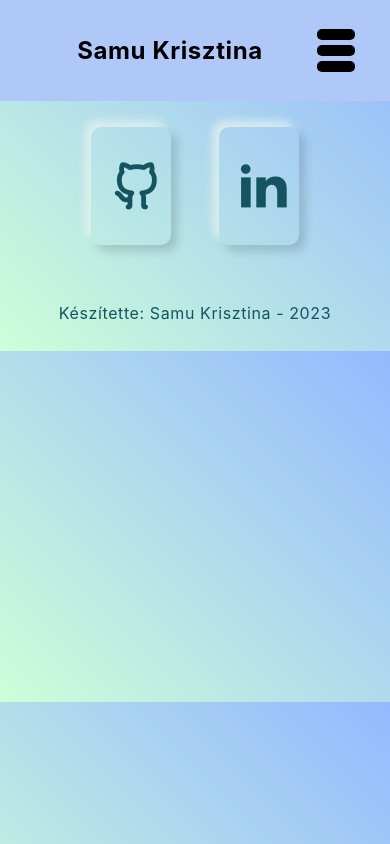
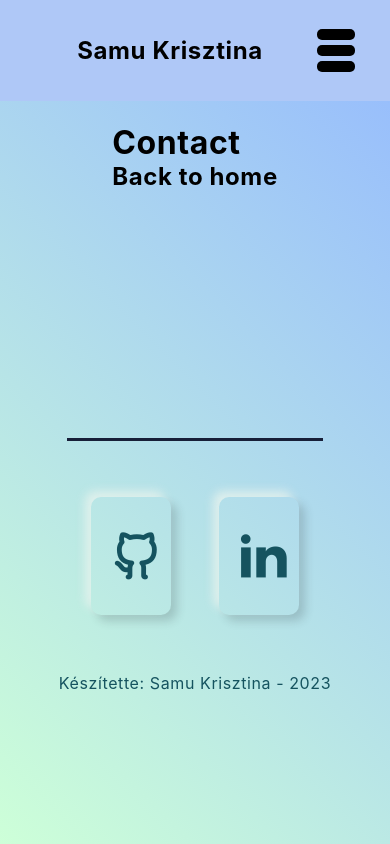
Before and after one commit to KrisztinaSamu/krisztinasamu_portfolio_, a Next.js app: page /contact in a window 390 px wide. Built offline with nearby package versions, Linux system fonts and the light colour scheme.

Commit message:
migrating the use of Layout component in _app.js and repair of hamburger menu

```diff
--- a/components/Layout.js
+++ b/components/Layout.js
@@ -1,15 +1,14 @@
-import Head from "next/head";
 import styles from "../styles/Layout.module.css";
 import Navbar from "./Navbar";
 import "../styles/Navbar.module.css";
 import Footer from "./Footer";
 
-export default function Layout({ children }) {
+export default function Layout(props) {
   return (
-    <>
+    <div className={styles.pageWrapper}>
       <Navbar />
-      <main>{children}</main>
+      <main>{props.children}</main>
       <Footer />
-    </>
+    </div>
   );
 }
--- a/components/Navbar.js
+++ b/components/Navbar.js
@@ -23,7 +23,7 @@ export default function Navbar() {
         </div>
 
         <div className={`${navbar.navLinks} ${active ? navbar.active : ''}`}>
-          <ul className={navbar.navLinksUl}>
+          <ul className={navbar.navLinksUl} onClick={handleNav}>
             <li className={navbar.navLinkItem}>
               <Link href="/about" className={navbar.navLinkText}>
                 Rólam
--- a/pages/_app.js
+++ b/pages/_app.js
@@ -1,6 +1,8 @@
 import "../styles/globals.css";
 import "remixicon/fonts/remixicon.css";
+import Layout from "../components/Layout.js";
+
 
 export default function MyApp({ Component, pageProps }) {
-  return <Component {...pageProps} />;
+  return <Layout><Component {...pageProps} /></Layout>;
 }
--- a/pages/contact.js
+++ b/pages/contact.js
@@ -1,13 +1,12 @@
 import Link from "next/link";
-import Layout from "../components/Layout.js"
 
 export default function ContactPage() {
   return (
-    <Layout>
+    <>
       <h1>Contact</h1>
       <h2>
         <Link href="/">Back to home</Link>
       </h2>
-    </Layout>
+    </>
   );
 }
--- a/pages/feedback.js
+++ b/pages/feedback.js
@@ -1,13 +1,12 @@
 import Link from "next/link";
-import Layout from "../components/Layout.js"
 
 export default function FeedbackPage() {
   return (
-    <Layout>
+    <>
       <h1>Feedback</h1>
       <h2>
         <Link href="/">Back to home</Link>
       </h2>
-    </Layout>
+    </>
   );
 }
--- a/pages/portfolio.js
+++ b/pages/portfolio.js
@@ -1,13 +1,12 @@
 import Link from "next/link";
-import Layout from "../components/Layout.js"
 
 export default function PortfolioPage() {
   return (
-    <Layout>
+    <>
       <h1> Portfolio</h1>
       <h2>
         <Link href="/">Back to home</Link>
       </h2>
-    </Layout>
+    </>
   );
 }
--- a/pages/skills_and_tools.js
+++ b/pages/skills_and_tools.js
@@ -1,13 +1,12 @@
 import Link from "next/link";
-import Layout from "../components/Layout.js"
 
 export default function SkillsPage() {
   return (
-    <Layout>
+    <>
       <h1> Skills</h1>
       <h2>
         <Link href="/">Back to home</Link>
       </h2>
-    </Layout>
+    </>
   );
 }
--- a/styles/Layout.module.css
+++ b/styles/Layout.module.css
@@ -1,5 +1,13 @@
-.sectionMain {
+.pageWrapper {
+  display: flex;
+  flex-direction: column;
+  align-items: center;
+  justify-content: space-around;
+  height: 100vh;
+}
+
+/*.sectionMain {
   height: 100%;
   position: relative;
-  top: 3rem;
-}
+  top: 4rem;
+}*/
--- a/styles/Navbar.module.css
+++ b/styles/Navbar.module.css
@@ -111,4 +111,8 @@
     height: auto;
     flex-direction: row;
   }
+
+  .active {
+    background-color: inherit;
+  }
 }
--- a/styles/globals.css
+++ b/styles/globals.css
@@ -1,5 +1,5 @@
 :root {
-  --mainColor: /*#e7c491*/ #e2e3eb;
+  --mainColor: #e2e3eb;
   --mainColorLight: #bdaf9a;
   --secondaryColor: #150886;
   --textColor: #15535f;
@@ -18,6 +18,10 @@ body {
     rgba(205, 255, 216, 1) 0%,
     rgba(148, 185, 255, 1) 100%
   );
+}
+
+body {
+  height: 100%;
 }
 
 a {
```
Also changed, not shown: pages/about.js (+9 -12 lines).
